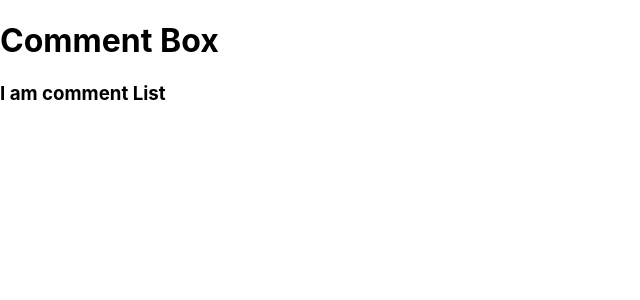
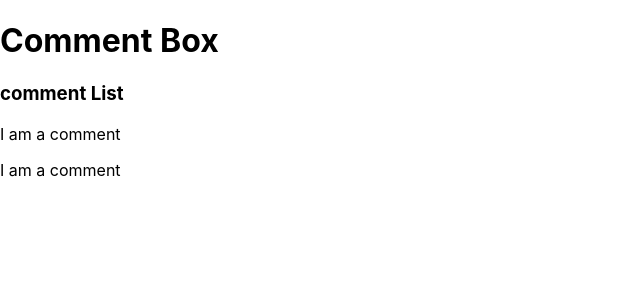
Before and after one commit to ccx1010sky/comments, a React (Create React App) app: page / in a window 1280 px wide. Shown: the top 300 px of the page, without its empty margins (0-640 px from the left). Built offline with nearby package versions, Linux system fonts and the light colour scheme.

Commit message:
comment.js

```diff
--- /dev/null
+++ b/src/components/Comment.js
@@ -0,0 +1,11 @@
+import React from 'react';
+
+
+
+const Comment = ( ) => {
+    return (
+        <p>I am a comment</p>
+    )
+
+}
+export default Comment;
--- a/src/components/CommentList.js
+++ b/src/components/CommentList.js
@@ -1,9 +1,14 @@
 import React from 'react';
+import Comment from "./Comment.js";
 
 const CommentList = ( ) => {
 
     return (
-        <h3>I am  comment List</h3>
+        <>
+        <h3>comment List</h3>
+        <Comment/>
+        <Comment/>
+        </>
     )
 }
 
```
